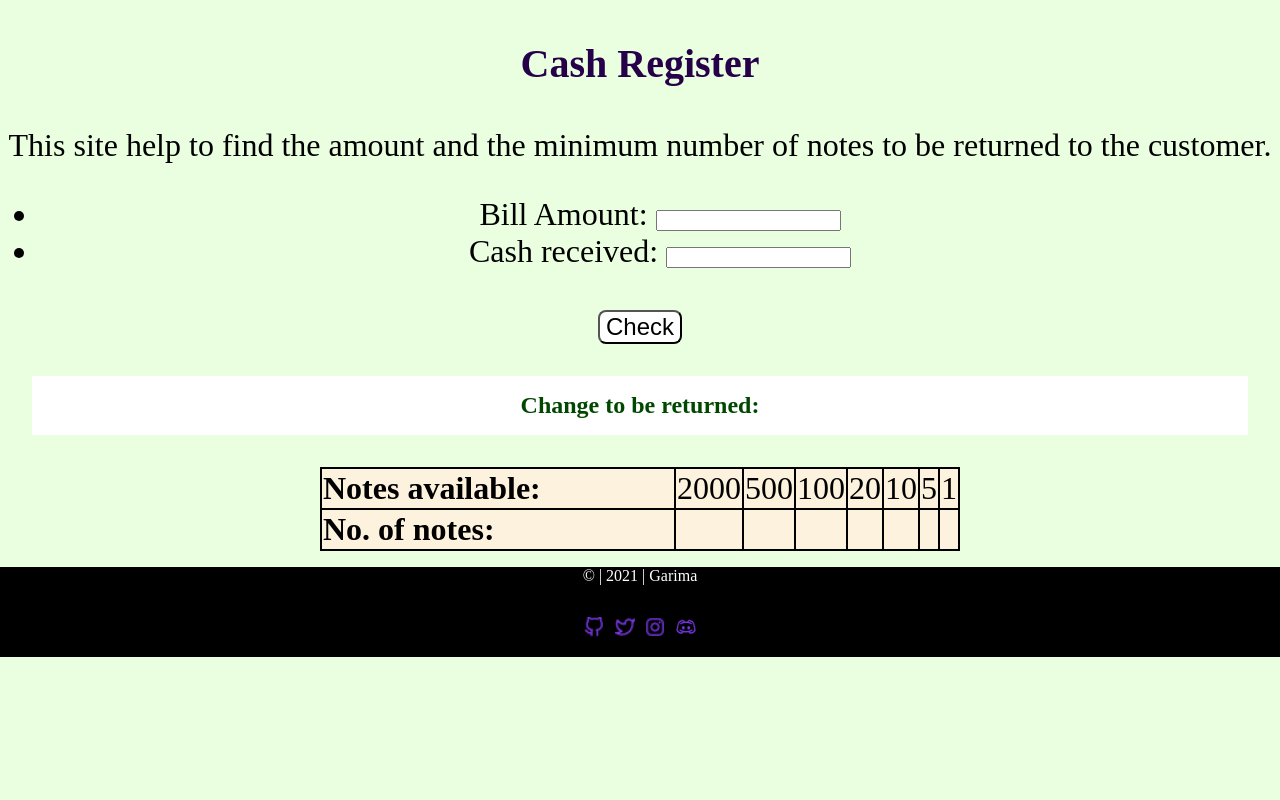
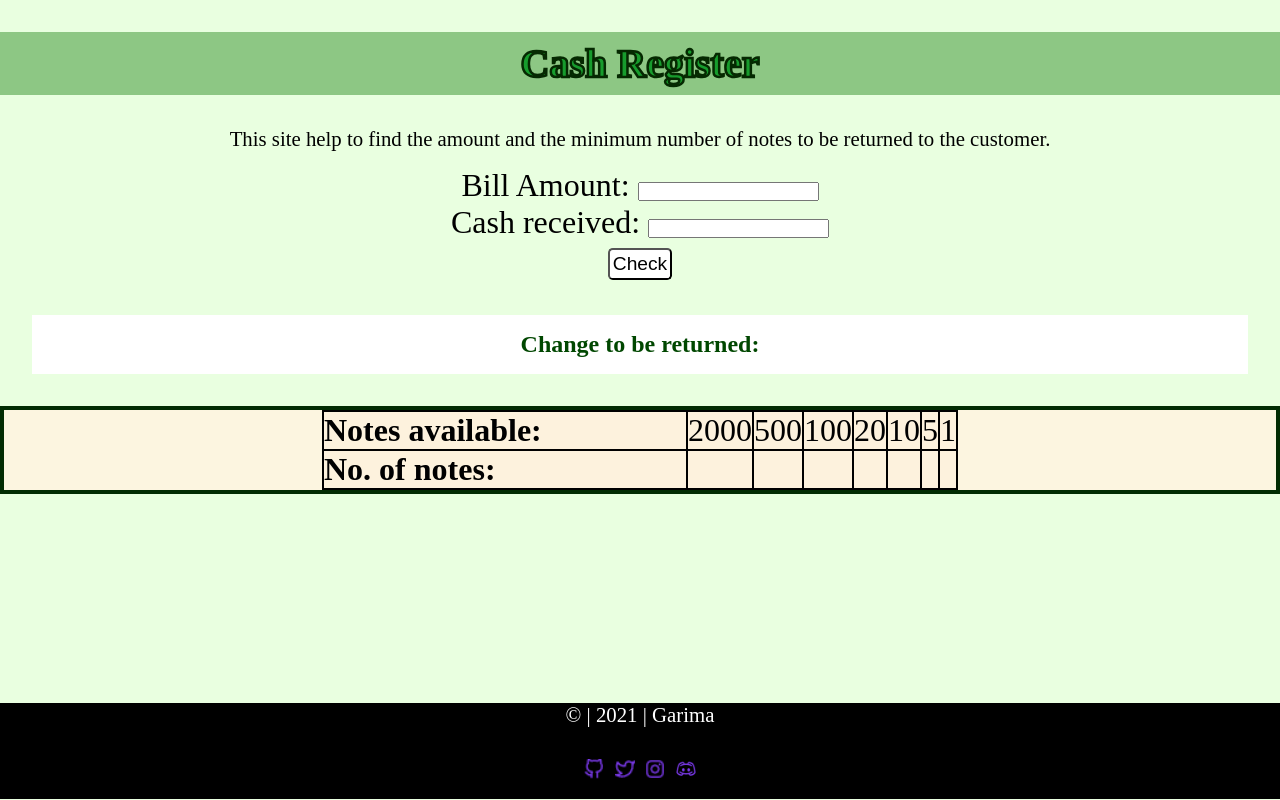
Before and after one commit to krgarima/Cash-register, a plain HTML site: page index.html in a window 1280 px wide. Drawn offline with Linux system fonts and the light colour scheme.

Commit message:
final commit

```diff
--- a/index.html
+++ b/index.html
@@ -10,11 +10,14 @@
 </head>
 
 <body>
+    <header>
         <h1>Cash Register</h1>
-    <div>
+        <div class="txt">
             <p>This site help to find the amount and the minimum number of notes to be returned to the customer.</p>
         </div>
+    </header>
 
+    <main>
         <ul>
             <li> <label for="bill-Amount">Bill Amount: </label>
                 <input id="bill-Amount" type="number" /></li>
@@ -29,8 +32,8 @@
 
         <h3 class="result">Change to be returned:</h3>
 
+        <div class="tab">
             <table class="change-table">
-
                 <tbody>
                     <thead>
                         <th>Notes available: </th>
@@ -54,8 +57,9 @@
                     <td class="no-Of-Notes"></td>
                 </tbody>
             </table>
+        </div>
+    </main>
 
-</body>
 
     <footer>
         <p>© | 2021 | Garima</p>
@@ -66,6 +70,7 @@
         <a href="https://discord.com/channels/@Garima#9686" target="_blank"><img src="images/discord.bmp"
                 alt="discord"></a>
     </footer>
+</body>
 
 <script src="./index.js"></script>
 
--- a/index.js
+++ b/index.js
@@ -16,7 +16,7 @@ checkButton.addEventListener("click", function validAmount() {
                     errorMessageDisplay("Change to be returned is Rs."+ changeAmount);
                     remainingAmount(changeAmount);
                 } else
-                    {errorMessageDisplay("We have an opening for a dishwashing/cleaning man. Do you wish to apply to cover the remaining expense?.");
+                    {errorMessageDisplay("Given amount is less than the due bill amount.");
                     remainingAmount(0);}
             } else
                 errorMessageDisplay("No change to be returned");
@@ -37,6 +37,7 @@ function remainingAmount(amount) {
 function errorMessageDisplay(msg) {
     message.style.display = "block";
     message.innerText = "Message: " + msg;
+    message.style.color = "red";
 }
 
 function hideMessage() {
--- a/styles.css
+++ b/styles.css
@@ -1,3 +1,14 @@
+*{
+    margin: 0;
+    padding: 0;
+}
+
+p {
+    font-size: 1.3rem;
+    margin-bottom: 1rem;
+    font-weight:100;
+}
+
 .container
 {
     margin: auto;
@@ -28,6 +39,7 @@ body{
     font-size: 2rem;
     text-align: center;
     margin:auto;
+    padding: auto;
 }
 
 h1
@@ -36,7 +48,9 @@ h1
     text-align: center;
     margin: 2rem 0rem;
     padding: 0.5rem 1.0rem;
-    color: rgb(38, 1, 73);;
+    color: rgb(23, 156, 45);
+    -webkit-text-stroke: 2.5px rgb(5, 41, 1);
+    background-color: rgb(141, 199, 132);
 }
 
 h2{
@@ -54,11 +68,14 @@ h2{
 .btn
 {
     background-color: white;
-    font-size: 1.5rem;
+    font-size: 1.2rem;
     color: black;
     text-align: center;
-    margin-top: 0.5rem;
-    border-radius: 0.5rem;
+    /* margin-top: 1.5rem; */
+    border-radius: 0.3rem;
+    box-shadow: chartreuse;
+    margin: 0.2rem;
+    padding: 0.2rem;
 }
 
 .result
@@ -113,7 +130,8 @@ td, thead, tbody{
 .msg
 {
     color: rgb(18, 3, 85);
-    font-size: 2rem;
+    font-size: 1.5rem;
+    margin-top: 1rem;
 }
 
 footer
@@ -133,3 +151,18 @@ img {
     width: 20px;
     padding: 1rem 0.2rem;
   }
+
+  main{
+      height: 67vh;
+      width: 100%;
+  }
+
+
+  .tab {
+    border: 4px solid rgb(2, 44, 2);
+    background-color: rgb(252, 245, 224);
+  }
+
+table {
+
+}
```
Lines whose indentation alone changed are shown as unchanged.
